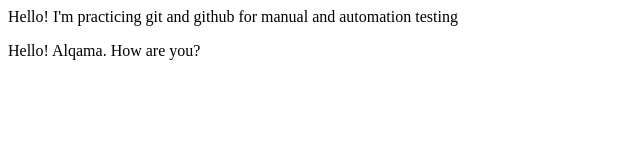
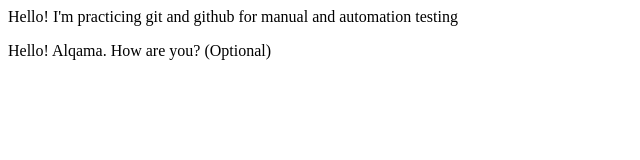
Before and after one commit to alqama09876/practice, a plain HTML site: page index.html in a window 1280 px wide. Shown: the full height of the page, 0-640 px from the left. Drawn offline with Linux system fonts and the light colour scheme.

Commit message:
Add some changes

```diff
--- a/index.html
+++ b/index.html
@@ -6,6 +6,6 @@
 </head>
 <body>
     <p>Hello! I'm practicing git and github for manual and automation testing</p>
-    <span>Hello! Alqama. How are you?</span>
+    <span>Hello! Alqama. How are you? (Optional)</span>
 </body>
 </html>
```
